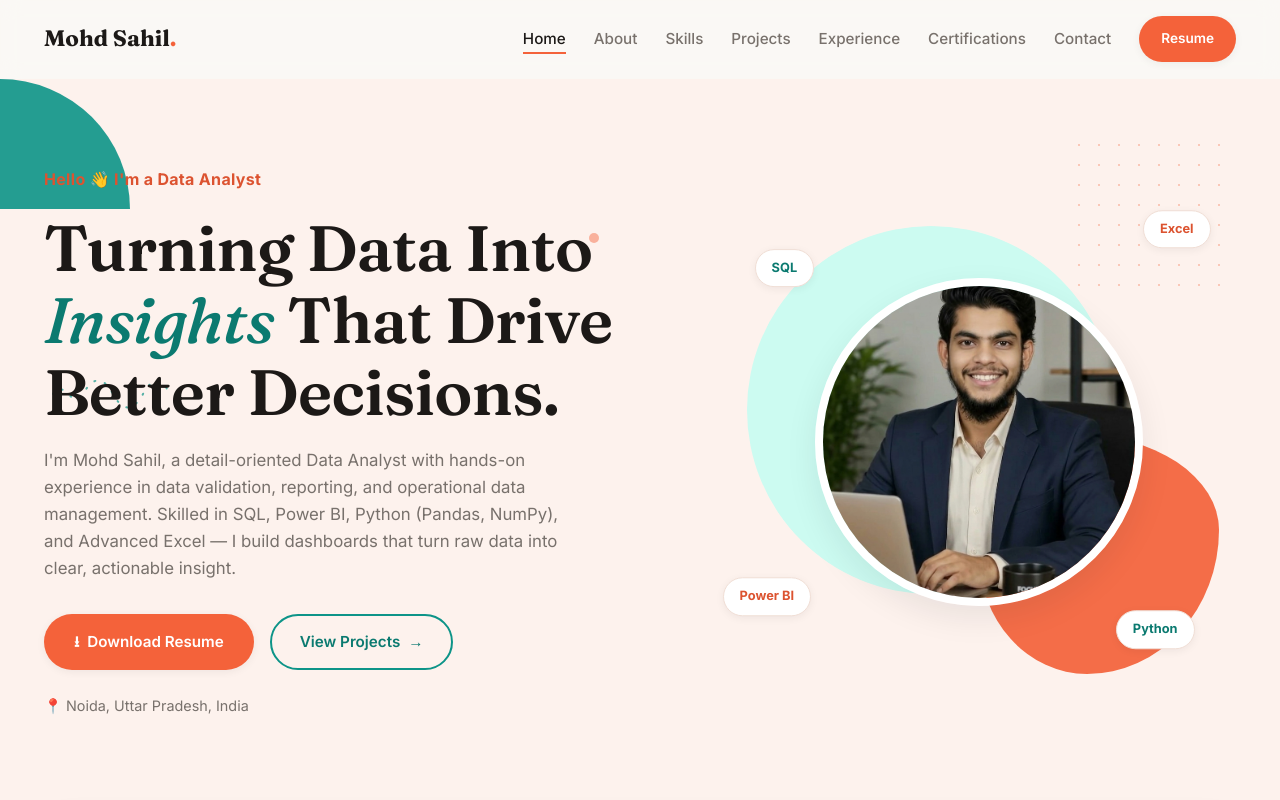
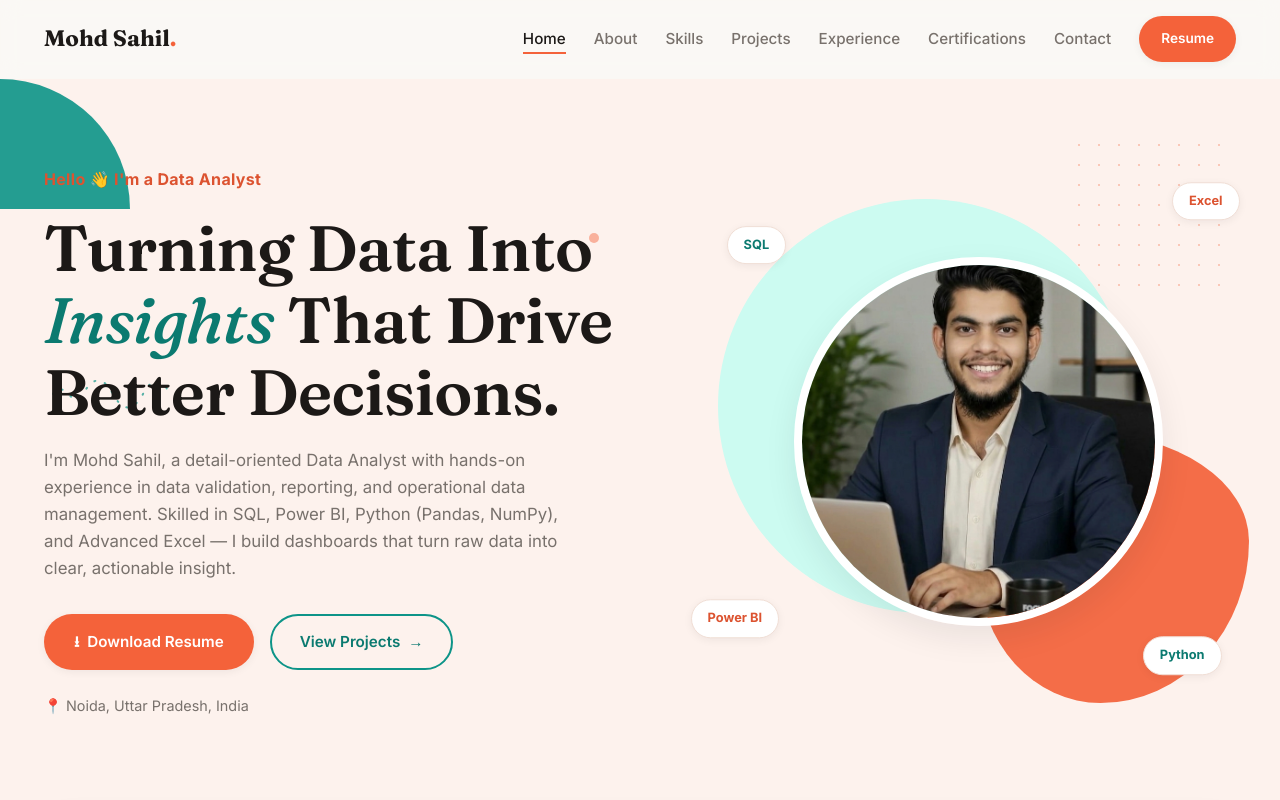
Before and after one commit to MohdSahil007/My_portfolio, a plain HTML site: page index.html in a window 1280 px wide. Shown: the top 800 px of the page. Drawn offline with Linux system fonts and the light colour scheme.

Commit message:
Update style.css

```diff
--- a/style.css
+++ b/style.css
@@ -282,8 +282,8 @@ textarea:focus-visible {
 .hero-visual { display: flex; justify-content: center; }
 .hero-photo-frame {
   position: relative;
-  width: min(400px, 78vw);
-  height: min(400px, 78vw);
+  width: min(450px, 78vw);
+  height: min(450px, 78vw);
   display: flex;
   align-items: center;
   justify-content: center;
```
